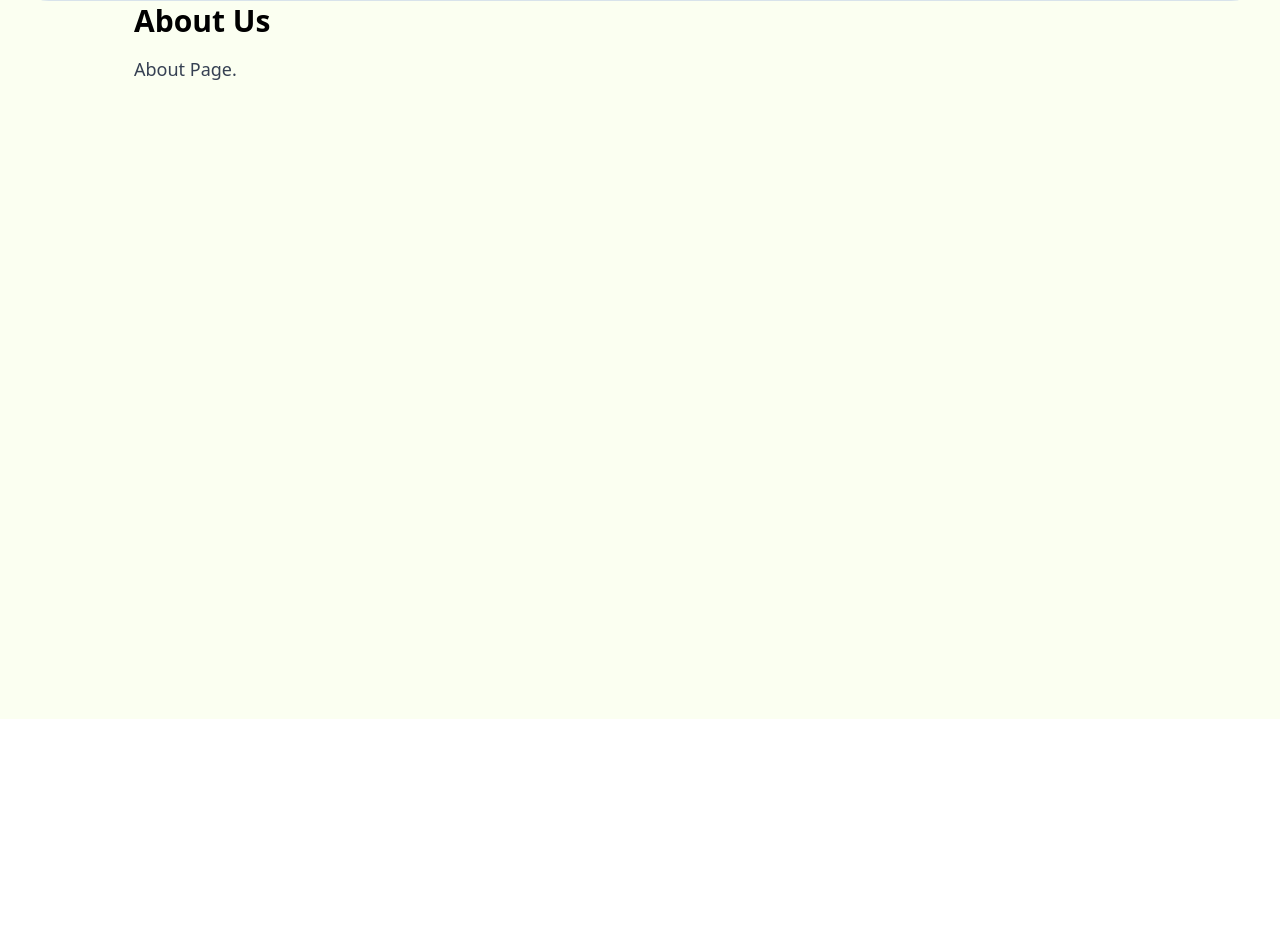
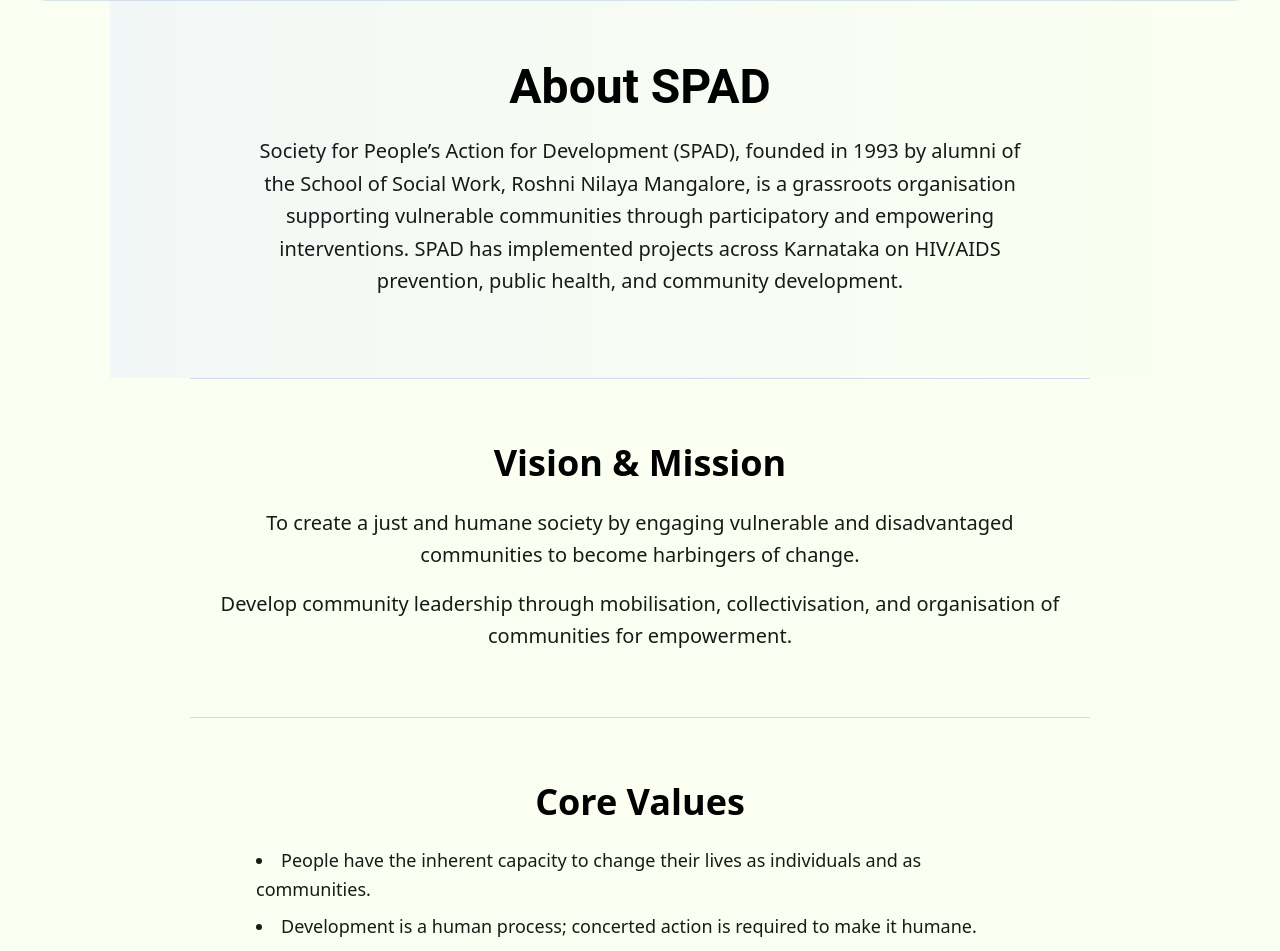
Before and after one commit to Himashree-KB/SPAD, a React (Vite) app in the folder frontend/: page /about in a window 1280 px wide. Shown: the part 81-1032 px from the top of the page. Before the commit the page ends 800 px from the top, so only its background shows below. Built offline with nearby package versions, Linux system fonts and the light colour scheme.

Commit message:
added the contents of about us

```diff
--- a/frontend/src/App.jsx
+++ b/frontend/src/App.jsx
@@ -8,12 +8,10 @@
 import Donate from './pages/Donate'
 import Contact from './pages/Contact'
 
-
-
-
 export default function App() {
   return (
     <div className="min-h-screen bg-[#FBFFF1]">
+      <Navbar />  {/* <-- Add navbar here so it appears on all pages */}
 
       <main className="max-w-[1100px] mx-auto px-5 py-8">
         <Routes>
--- a/frontend/src/pages/About.jsx
+++ b/frontend/src/pages/About.jsx
@@ -1,14 +1,199 @@
-import React from 'react'
-import Navbar from '../components/Navbar'
+import React from "react";
+import { motion } from "framer-motion";
+import Navbar from "../components/Navbar";
 
 export default function About() {
+  const thematicAreas = [
+    "Public health",
+    "Child development",
+    "Skill development",
+    "Community Development",
+    "Maternal and Child health",
+  ];
+
+  const demographicCoverage = [
+    "Women in Slums",
+    "Female Sex Workers",
+    "Injectible Drug Users among men",
+    "Government School Children",
+    "Truckers and their families",
+  ];
+
   return (
-    <div className="p-6 mt-7">
+    <main className="bg-[#FBFFF1] min-h-screen">
       <Navbar />
-      <h1 className="text-3xl font-bold mb-4">About Us</h1>
-      <p className="text-lg text-gray-700">
-        About Page.
-      </p>
-    </div>
-  )
+
+      {/* Hero / Banner Section */}
+      <section className="pt-28 pb-20 bg-gradient-to-r from-[#E5ECFF]/40 to-[#FBFFF1]/50">
+        <div className="max-w-7xl mx-auto px-6 flex flex-col gap-6 text-center">
+          <motion.h1
+            initial={{ y: 20, opacity: 0 }}
+            animate={{ y: 0, opacity: 1 }}
+            transition={{ duration: 0.6 }}
+            className="text-4xl md:text-5xl font-bold text-[#000100]"
+            style={{ fontFamily: "Roboto, system-ui" }}
+          >
+            About SPAD
+          </motion.h1>
+          <motion.p
+            initial={{ y: 20, opacity: 0 }}
+            animate={{ y: 0, opacity: 1 }}
+            transition={{ duration: 0.8, delay: 0.2 }}
+            className="text-lg md:text-xl text-[#000100]/90 max-w-3xl mx-auto leading-relaxed"
+          >
+            Society for People’s Action for Development (SPAD), founded in 1993
+            by alumni of the School of Social Work, Roshni Nilaya Mangalore, is a
+            grassroots organisation supporting vulnerable communities through
+            participatory and empowering interventions. SPAD has implemented
+            projects across Karnataka on HIV/AIDS prevention, public health, and
+            community development.
+          </motion.p>
+        </div>
+      </section>
+
+      <div className="border-t border-[#B4C5E4]/60 mx-6 md:mx-20"></div>
+
+      {/* Vision & Mission */}
+      <section className="py-16">
+        <motion.div
+          initial={{ opacity: 0, y: 40 }}
+          whileInView={{ opacity: 1, y: 0 }}
+          viewport={{ once: true }}
+          transition={{ duration: 0.8 }}
+          className="max-w-4xl mx-auto px-6 text-center"
+        >
+          <h2 className="text-3xl md:text-4xl font-bold text-[#000100] mb-6">
+            Vision & Mission
+          </h2>
+          <p className="text-lg md:text-xl text-[#000100]/90 mb-4 leading-relaxed">
+            To create a just and humane society by engaging vulnerable and
+            disadvantaged communities to become harbingers of change.
+          </p>
+          <p className="text-lg md:text-xl text-[#000100]/90 leading-relaxed">
+            Develop community leadership through mobilisation, collectivisation,
+            and organisation of communities for empowerment.
+          </p>
+        </motion.div>
+      </section>
+
+      <div className="border-t border-[#B4C5E4]/60 mx-6 md:mx-20"></div>
+
+      {/* Core Values */}
+      <section className="py-16">
+        <motion.div
+          initial={{ opacity: 0, y: 40 }}
+          whileInView={{ opacity: 1, y: 0 }}
+          viewport={{ once: true }}
+          transition={{ duration: 0.8 }}
+          className="max-w-5xl mx-auto px-6"
+        >
+          <h2 className="text-3xl md:text-4xl font-bold text-[#000100] mb-6 text-center">
+            Core Values
+          </h2>
+          <ul className="list-disc list-inside space-y-2 text-lg text-[#000100]/90 max-w-3xl mx-auto leading-relaxed">
+            <li>
+              People have the inherent capacity to change their lives as
+              individuals and as communities.
+            </li>
+            <li>
+              Development is a human process; concerted action is required to
+              make it humane.
+            </li>
+            <li>
+              SPAD equips poor and vulnerable communities with capacities to
+              organize effective groups so they can advocate for their rights.
+            </li>
+          </ul>
+        </motion.div>
+      </section>
+
+      <div className="border-t border-[#B4C5E4]/60 mx-6 md:mx-20"></div>
+
+      {/* Thematic Areas */}
+      <section className="py-16">
+        <motion.div
+          initial={{ opacity: 0, y: 40 }}
+          whileInView={{ opacity: 1, y: 0 }}
+          viewport={{ once: true }}
+          transition={{ duration: 0.8 }}
+          className="max-w-5xl mx-auto px-6"
+        >
+          <h2 className="text-3xl md:text-4xl font-bold text-[#000100] mb-6 text-center">
+            Thematic Areas
+          </h2>
+          <ul className="grid grid-cols-1 sm:grid-cols-2 gap-2 text-lg text-[#000100]/90 max-w-3xl mx-auto list-disc list-inside leading-relaxed">
+            {thematicAreas.map((area, i) => (
+              <li key={i}>{area}</li>
+            ))}
+          </ul>
+
+          <h3 className="text-2xl font-semibold text-[#0000F5] mt-8 mb-4 text-center">
+            Demographic Coverage
+          </h3>
+          <ul className="grid grid-cols-1 sm:grid-cols-2 gap-2 text-lg text-[#000100]/90 max-w-3xl mx-auto list-disc list-inside leading-relaxed">
+            {demographicCoverage.map((group, i) => (
+              <li key={i}>{group}</li>
+            ))}
+          </ul>
+        </motion.div>
+      </section>
+
+      <div className="border-t border-[#B4C5E4]/60 mx-6 md:mx-20"></div>
+
+      {/* Governance */}
+      <section className="py-16">
+        <motion.div
+          initial={{ opacity: 0, y: 40 }}
+          whileInView={{ opacity: 1, y: 0 }}
+          viewport={{ once: true }}
+          transition={{ duration: 0.8 }}
+          className="max-w-5xl mx-auto px-6 text-[#000100]/90 leading-relaxed"
+        >
+          <h2 className="text-3xl md:text-4xl font-bold mb-6 text-center">
+            Governance
+          </h2>
+          <p className="mb-4">
+            All strategic decisions are made by the Organisation Management Team
+            (OMT) following democratic practices of open debate. Work is
+            distributed according to professional experience. The Chief
+            Functionary heads the OMT and takes final responsibility.
+          </p>
+          <p className="mb-4">
+            Each project has managers who monitor operations, provide inputs,
+            and perform managerial functions. The OMT is responsible for the
+            tactical intervention design and overall strategy of SPAD and its
+            projects.
+          </p>
+        </motion.div>
+      </section>
+
+      <div className="border-t border-[#B4C5E4]/60 mx-6 md:mx-20"></div>
+
+      {/* Project Team */}
+      <section className="py-16">
+        <motion.div
+          initial={{ opacity: 0, y: 40 }}
+          whileInView={{ opacity: 1, y: 0 }}
+          viewport={{ once: true }}
+          transition={{ duration: 0.8 }}
+          className="max-w-5xl mx-auto px-6 text-[#000100]/90 leading-relaxed"
+        >
+          <h2 className="text-3xl md:text-4xl font-bold mb-6 text-center">
+            Project Team
+          </h2>
+          <p className="mb-4">
+            The senior project team has 3 members with postgraduate degrees in
+            Social Work and over 90 years of combined experience in the NGO
+            sector.
+          </p>
+          <p className="mb-4">
+            The current team has 24 members including Project Directors,
+            Managers, Counsellors, Outreach Workers, Nurses, Doctors, Accounts,
+            and Office Staff. They have successfully managed all bi-lateral and
+            multi-lateral projects, achieving impact in the communities.
+          </p>
+        </motion.div>
+      </section>
+    </main>
+  );
 }
```
